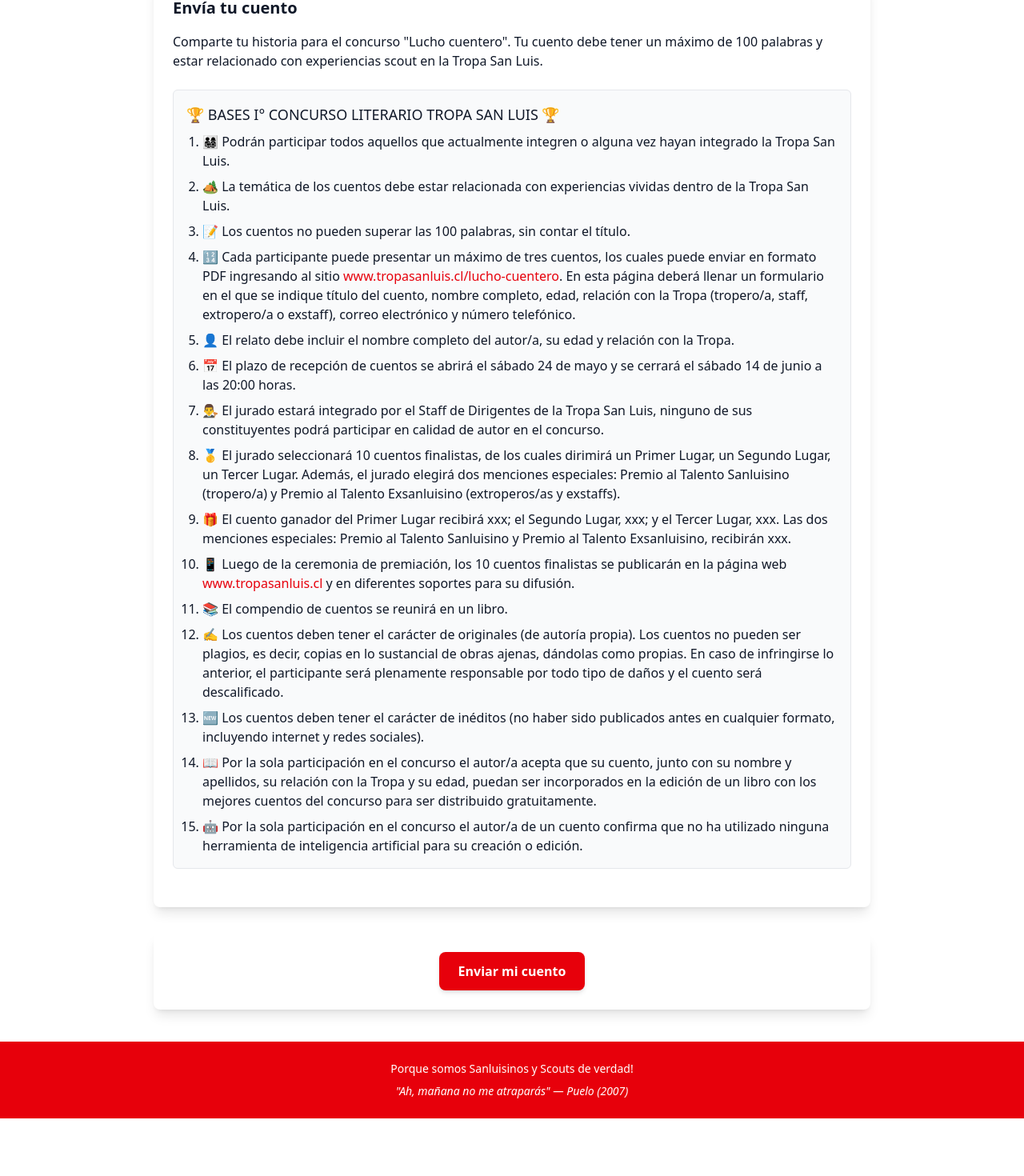
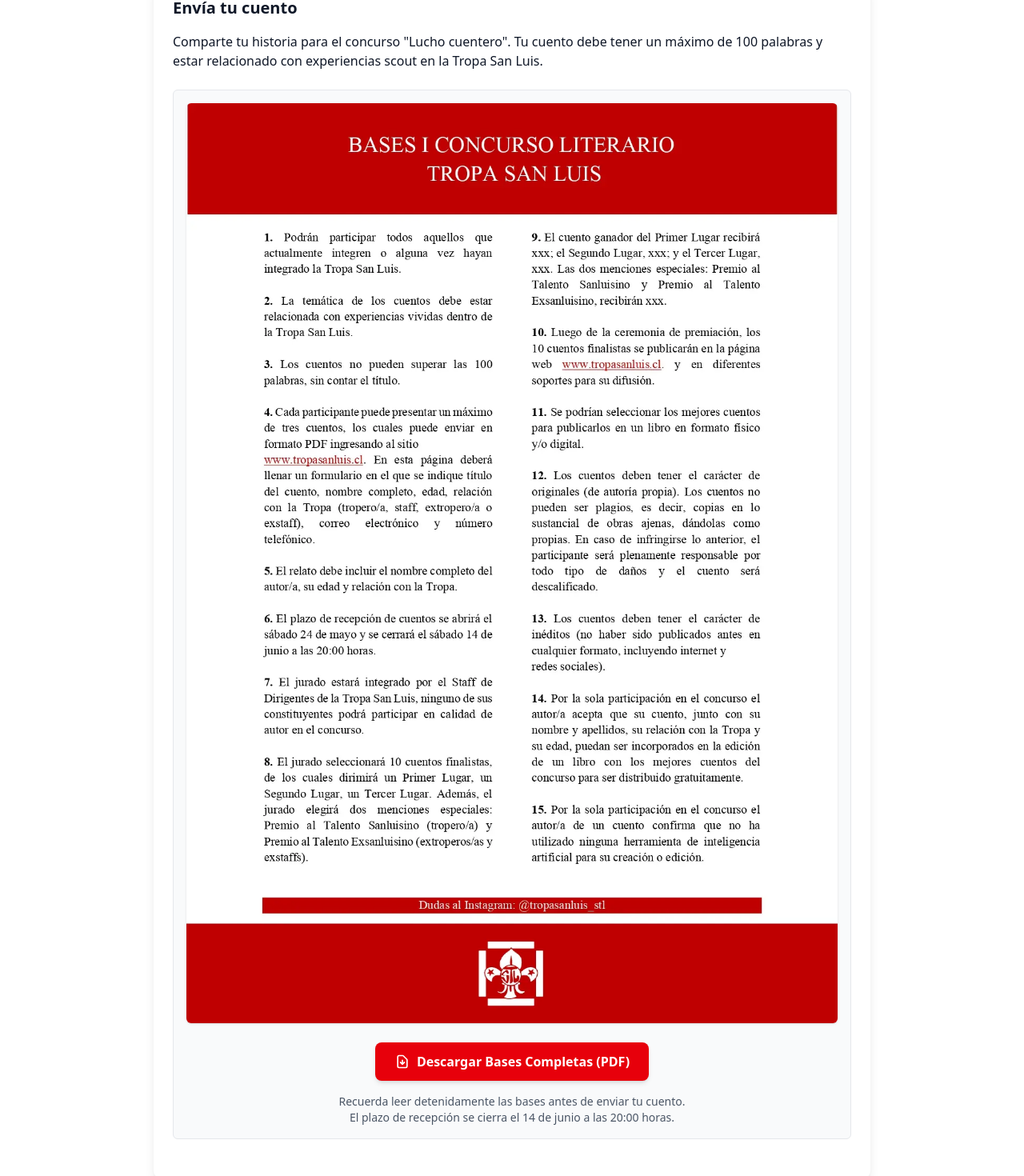
Before and after one commit to Xavier-LB/tropasanluis, a SvelteKit app: page /lucho-cuentero in a window 1280 px wide. Shown: the part 240-1710 px from the top of the page at 80% size. Before the commit the page ends 1638 px from the top, so only its background shows below. Built offline with nearby package versions, Linux system fonts and the light colour scheme.

Commit message:
add pdf lucho cuentero

```diff
--- a/src/routes/lucho-cuentero/+page.svelte
+++ b/src/routes/lucho-cuentero/+page.svelte
@@ -17,24 +17,32 @@
     </p>
 
     <div class="bg-gray-50 p-4 border border-gray-200 rounded-md mb-6">
-      <h3 class="text-lg font-medium mb-2">🏆 BASES I° CONCURSO LITERARIO TROPA SAN LUIS 🏆</h3>
-      <ol class="list-decimal pl-5 space-y-2">
-        <li>👨‍👩‍👧‍👦 Podrán participar todos aquellos que actualmente integren o alguna vez hayan integrado la Tropa San Luis.</li>
-        <li>🏕️ La temática de los cuentos debe estar relacionada con experiencias vividas dentro de la Tropa San Luis.</li>
-        <li>📝 Los cuentos no pueden superar las 100 palabras, sin contar el título.</li>
-        <li>🔢 Cada participante puede presentar un máximo de tres cuentos, los cuales puede enviar en formato PDF ingresando al sitio <a href="https://www.tropasanluis.cl/lucho-cuentero" target="_blank" rel="noopener noreferrer" class="text-red-600 hover:text-red-800">www.tropasanluis.cl/lucho-cuentero</a>. En esta página deberá llenar un formulario en el que se indique título del cuento, nombre completo, edad, relación con la Tropa (tropero/a, staff, extropero/a o exstaff), correo electrónico y número telefónico.</li>
-        <li>👤 El relato debe incluir el nombre completo del autor/a, su edad y relación con la Tropa.</li>
-        <li>📅 El plazo de recepción de cuentos se abrirá el sábado 24 de mayo y se cerrará el sábado 14 de junio a las 20:00 horas.</li>
-        <li>👨‍⚖️ El jurado estará integrado por el Staff de Dirigentes de la Tropa San Luis, ninguno de sus constituyentes podrá participar en calidad de autor en el concurso.</li>
-        <li>🥇 El jurado seleccionará 10 cuentos finalistas, de los cuales dirimirá un Primer Lugar, un Segundo Lugar, un Tercer Lugar. Además, el jurado elegirá dos menciones especiales: Premio al Talento Sanluisino (tropero/a) y Premio al Talento Exsanluisino (extroperos/as y exstaffs).</li>
-        <li>🎁 El cuento ganador del Primer Lugar recibirá xxx; el Segundo Lugar, xxx; y el Tercer Lugar, xxx. Las dos menciones especiales: Premio al Talento Sanluisino y Premio al Talento Exsanluisino, recibirán xxx.</li>
-        <li>📱 Luego de la ceremonia de premiación, los 10 cuentos finalistas se publicarán en la página web <a href="https://www.tropasanluis.cl" target="_blank" rel="noopener noreferrer" class="text-red-600 hover:text-red-800">www.tropasanluis.cl</a> y en diferentes soportes para su difusión.</li>
-        <li>📚 El compendio de cuentos se reunirá en un libro.</li>
-        <li>✍️ Los cuentos deben tener el carácter de originales (de autoría propia). Los cuentos no pueden ser plagios, es decir, copias en lo sustancial de obras ajenas, dándolas como propias. En caso de infringirse lo anterior, el participante será plenamente responsable por todo tipo de daños y el cuento será descalificado.</li>
-        <li>🆕 Los cuentos deben tener el carácter de inéditos (no haber sido publicados antes en cualquier formato, incluyendo internet y redes sociales).</li>
-        <li>📖 Por la sola participación en el concurso el autor/a acepta que su cuento, junto con su nombre y apellidos, su relación con la Tropa y su edad, puedan ser incorporados en la edición de un libro con los mejores cuentos del concurso para ser distribuido gratuitamente.</li>
-        <li>🤖 Por la sola participación en el concurso el autor/a de un cuento confirma que no ha utilizado ninguna herramienta de inteligencia artificial para su creación o edición.</li>
-      </ol>
+
+      <!-- Imagen de las bases -->
+      <div class="mb-6">
+        <img
+          src="/bases-lucho-cuentero.webp"
+          alt="Bases del concurso Lucho Cuentero"
+          class="w-full rounded-md shadow-sm"
+        />
+      </div>
+
+      <div class="text-center">
+        <a
+          href="/bases-lucho-cuentero.pdf"
+          download
+          class="inline-flex items-center justify-center bg-red-600 hover:bg-red-700 text-white font-bold py-3 px-6 rounded-lg transition duration-300 shadow-md hover:shadow-lg">
+          <svg xmlns="http://www.w3.org/2000/svg" class="h-5 w-5 mr-2 flex-shrink-0" fill="none" viewBox="0 0 24 24" stroke="currentColor">
+            <path stroke-linecap="round" stroke-linejoin="round" stroke-width="2" d="M12 10v6m0 0l-3-3m3 3l3-3m2 8H7a2 2 0 01-2-2V5a2 2 0 012-2h5.586a1 1 0 01.707.293l5.414 5.414a1 1 0 01.293.707V19a2 2 0 01-2 2z" />
+          </svg>
+          <span>Descargar Bases Completas (PDF)</span>
+        </a>
+      </div>
+
+      <p class="mt-4 text-sm text-center text-gray-600">
+        Recuerda leer detenidamente las bases antes de enviar tu cuento.
+        <br>El plazo de recepción se cierra el 14 de junio a las 20:00 horas.
+      </p>
     </div>
   </div>
 
```
Also changed, not shown: static/bases-lucho-cuentero.webp (added), 1 other file (tests, documents, lock files or other folders).
